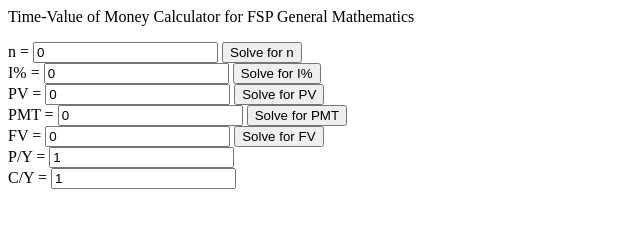
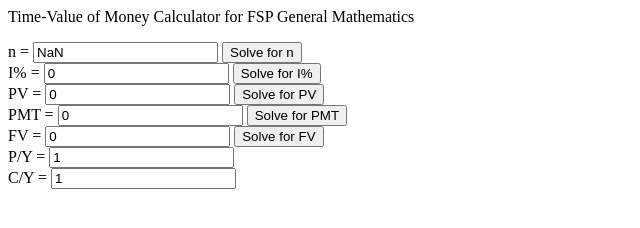
Before and after one commit to JeremyTHughes/TVMCalculator, a plain HTML site: page index.html in a window 1280 px wide. Both pictures are taken after a click on the button "Solve for n". Shown: the full height of the page, 0-640 px from the left. Drawn offline with Linux system fonts and the light colour scheme.

Commit message:
Update index.html

```diff
--- a/index.html
+++ b/index.html
@@ -50,7 +50,7 @@
             function findN() {
                 var tvm = getValues();
                 var n =(Math.log((tvm.PMT-tvm.FV*tvm.i)/(tvm.PMT+tvm.PV*tvm.i)))/Math.log(1+tvm.i);
-                document.forms["TVM"]['N'].value =  n.toString().substr(0,7);;
+                document.forms["TVM"]['n'].value =  n.toString().substr(0,7);;
             }
 
             function findI() {
```
